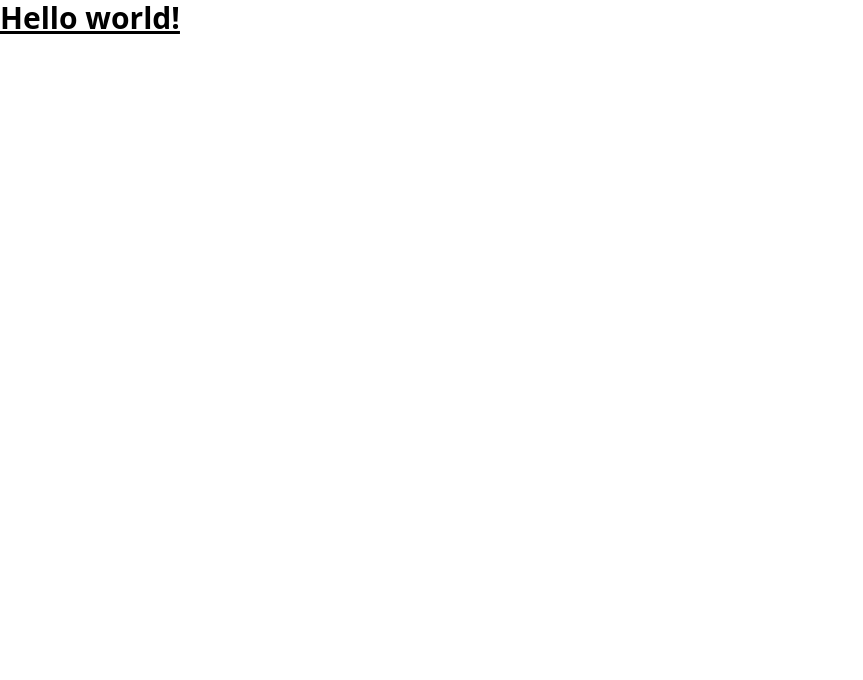
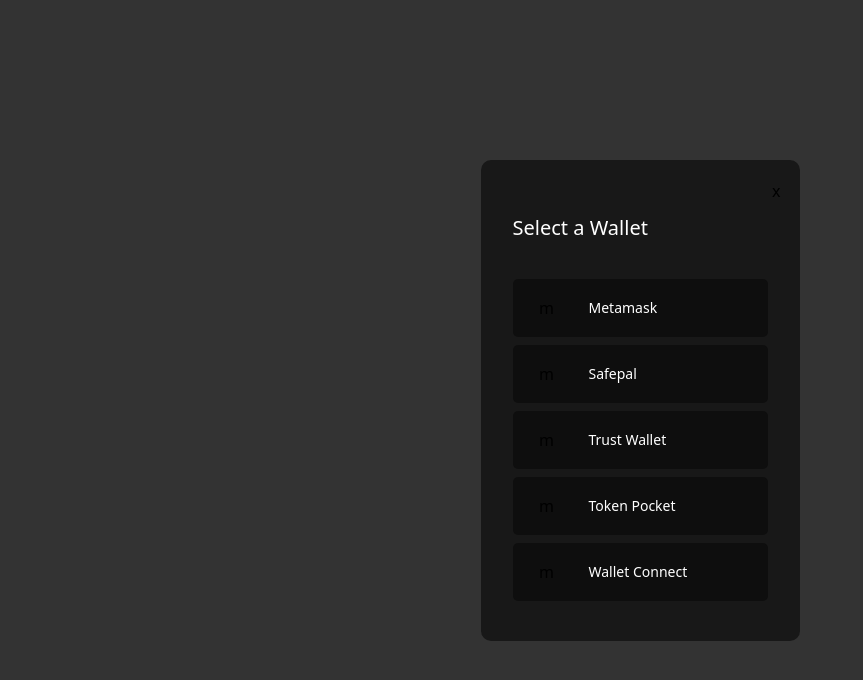
Before and after one commit to harisalkarni/swapsy-test, a React (Create React App) app: page / in a window 1280 px wide. Shown: the top 680 px of the page, without its empty margins (0-863 px from the left). Built offline with nearby package versions, Linux system fonts and the light colour scheme.

Commit message:
create basic select wallet

```diff
--- a/src/App.tsx
+++ b/src/App.tsx
@@ -1,3 +1,8 @@
+import HomePage from "./organism";
 export default function App() {
-  return <h1 className="text-3xl font-bold underline">Hello world!</h1>;
+  return (
+    <div>
+      <HomePage />
+    </div>
+  );
 }
--- /dev/null
+++ b/src/atom/WalletList.tsx
@@ -0,0 +1,17 @@
+interface WalletListProps {
+  icon: HTMLImageElement;
+  label: string;
+}
+
+const WalletList = ({ icon, label }: WalletListProps) => {
+  return (
+    <div className="flex flex-row items-center w-[255px] h-[58px] px-[16px] bg-secondaryblack rounded-[5px] mb-[8px]">
+      <div className="w-[36px] h-[36px] flex items-center justify-center mr-[24px]">
+        m
+      </div>
+      <div className="text-white text-[14px]">{label}</div>
+    </div>
+  );
+};
+
+export default WalletList;
--- /dev/null
+++ b/src/molecule/SelectWallet.tsx
@@ -0,0 +1,38 @@
+import WalletList from "../atom/WalletList";
+const SelectWallet = () => {
+  const listWallet = [
+    {
+      icon: "",
+      label: "Metamask",
+    },
+    {
+      icon: "",
+      label: "Safepal",
+    },
+    {
+      icon: "",
+      label: "Trust Wallet",
+    },
+    {
+      icon: "",
+      label: "Token Pocket",
+    },
+    {
+      icon: "",
+      label: "Wallet Connect",
+    },
+  ];
+  return (
+    <div className="w-[319px] h-[481px] bg-erie-black bg-opacity-98 pt-[53px] pb-[42px] px-[32px] rounded-[10px] relative">
+      <div className="absolute top-[19px] right-[19px]">x</div>
+      <div className="text-[20px] text-white mb-[36px] font-medium">
+        Select a Wallet
+      </div>
+      {listWallet.map((wallet) => {
+        return <WalletList label={wallet.label} icon={wallet.icon} />;
+      })}
+    </div>
+  );
+};
+
+export default SelectWallet;
--- /dev/null
+++ b/src/organism/index.tsx
@@ -0,0 +1,10 @@
+import SelectWallet from "../molecule/SelectWallet";
+const HomePage = () => {
+  return (
+    <div className="flex flex-1 bg-black bg-opacity-80 min-h-screen justify-center items-center">
+      <SelectWallet />
+    </div>
+  );
+};
+
+export default HomePage;
--- a/tailwind.config.js
+++ b/tailwind.config.js
@@ -2,7 +2,29 @@
 module.exports = {
   content: ["./src/**/*.{js,jsx,ts,tsx}"],
   theme: {
-    extend: {},
+    colors: {
+      transparent: 'transparent',
+      current: 'currentColor',
+      'black': '#000',
+      'secondaryblack': '#0E0E0E',
+      'erie-black': '#181818',
+      'white': '#ffffff',
+      'purple': '#3f3cbb',
+      'midnight': '#121063',
+      'metal': '#565584',
+      'tahiti': '#3ab7bf',
+      'silver': '#ecebff',
+      'bubble-gum': '#ff77e9',
+      'bermuda': '#78dcca',
+    },
+    extend: {
+      opacity: {
+         '10': '0.1',
+          '20': '0.2',
+          '98': '0.98',
+          '80': '0.80'
+      }
+    },
   },
   plugins: [],
 };
```
